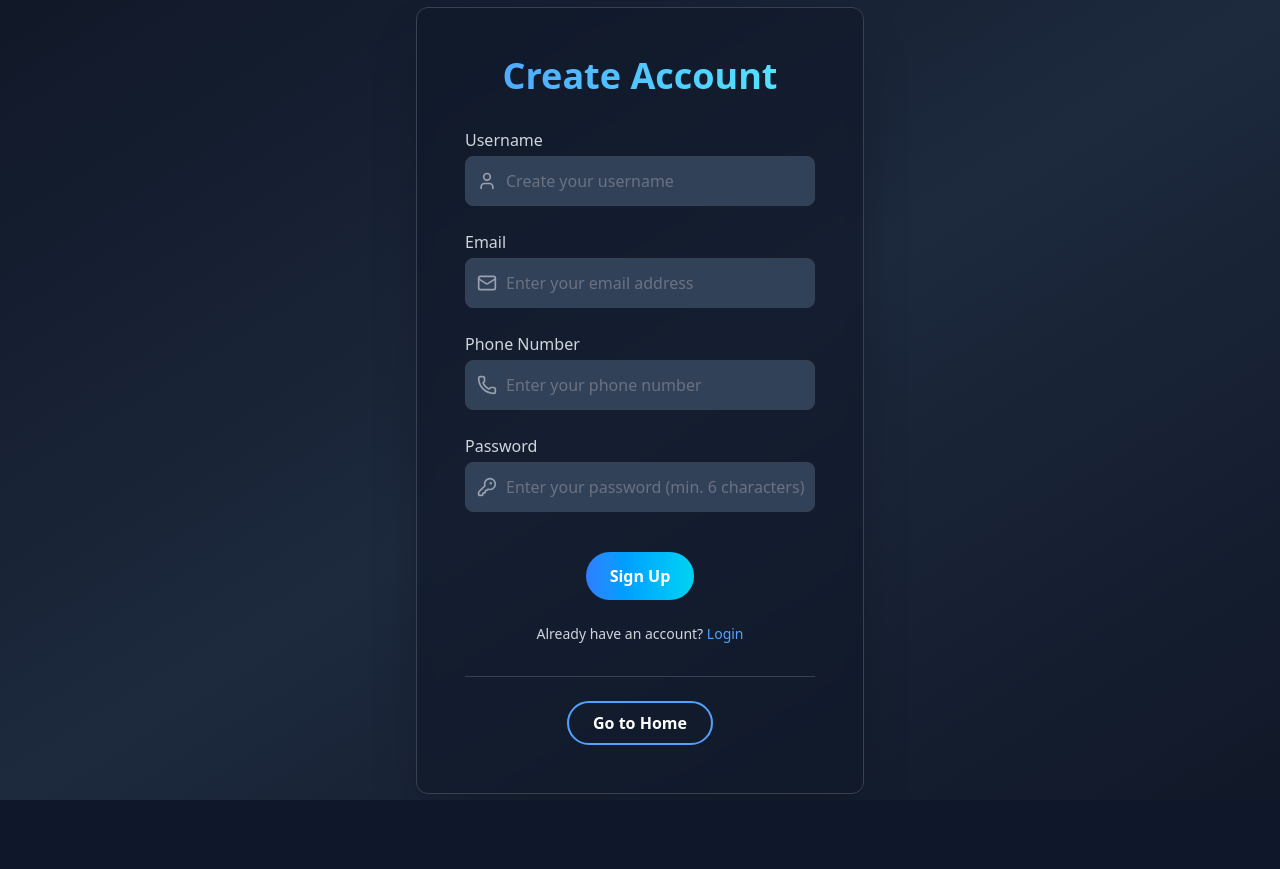
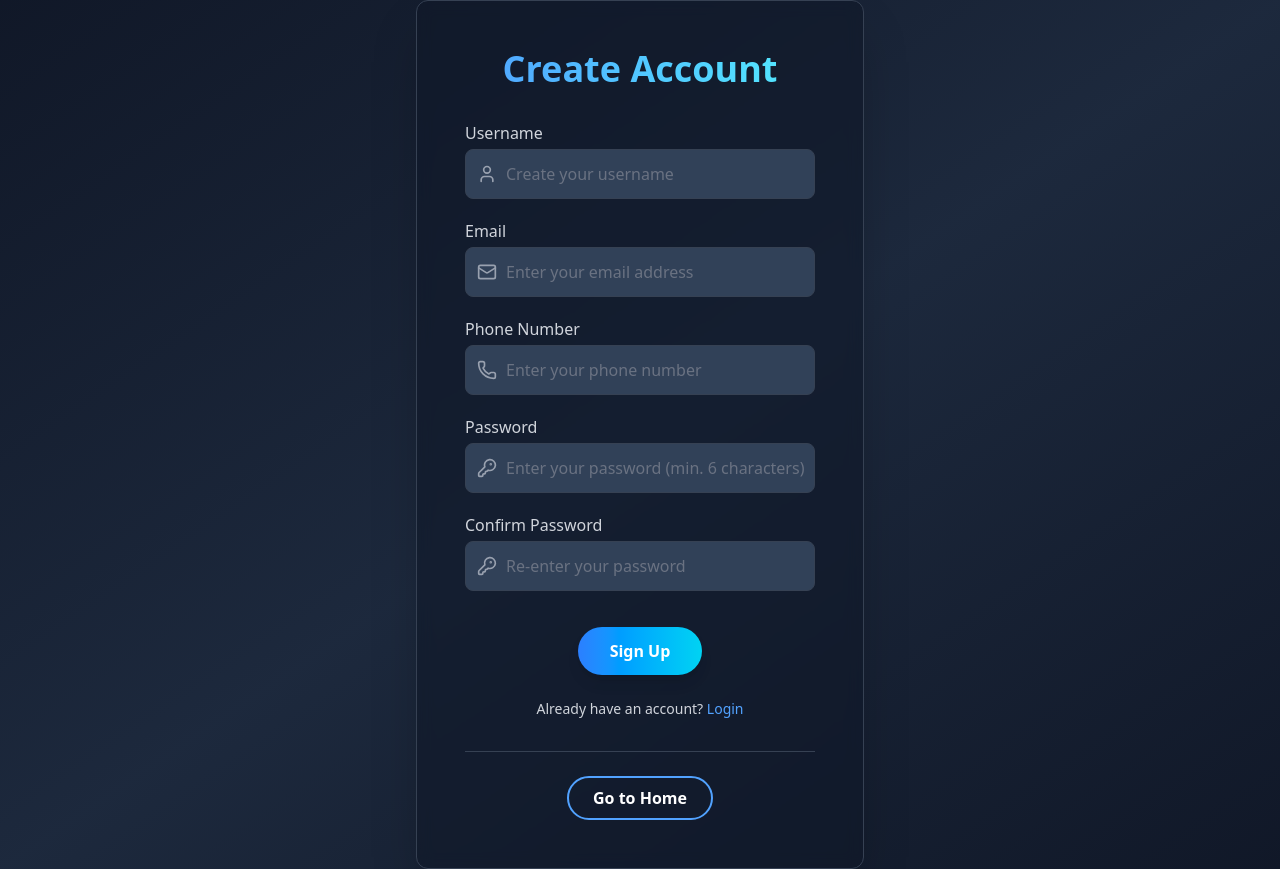
Before and after one commit to RankOutsider/crisis-alert, a Next.js app in the folder frontend/: page /register in a window 1280 px wide. Before the commit the page ends 800 px from the top, so only its background shows below. Built offline with nearby package versions, Linux system fonts and the light colour scheme; no server answers; what @heroui/react would draw is missing.

Commit message:
Add password confirmation when registering an account

```diff
--- a/frontend/app/register/page.jsx
+++ b/frontend/app/register/page.jsx
@@ -6,9 +6,10 @@ import { useRouter } from 'next/navigation';
 import { api } from '@/utils/api';
 import { useFormValidation } from '@/hooks/useFormValidation';
 
-import { User, Mail, Phone, KeyRound, Loader2 } from 'lucide-react';
+import { User, Mail, Phone, KeyRound, Loader2, CheckCircle } from 'lucide-react';
 import Input from '@/app/components/Input';
 
+// SCHEMA VALIDATION
 const registerSchema = {
     username: {
         required: true,
@@ -27,6 +28,12 @@ const registerSchema = {
     password: {
         required: true,
         minLength: 6
+    },
+    confirmPassword: {
+        required: true,
+        // So sánh với password
+        custom: (value, values) => value === values.password,
+        message: "Passwords do not match."
     }
 };
 
@@ -34,7 +41,8 @@ const initialValues = {
     username: "",
     email: "",
     phone: "",
-    password: ""
+    password: "",
+    confirmPassword: ""
 };
 
 export default function RegisterPage() {
@@ -62,21 +70,23 @@ export default function RegisterPage() {
         setLoading(true);
 
         try {
+            const { confirmPassword, ...payload } = values;
+
             await api("auth/register", {
                 method: "POST",
-                body: JSON.stringify(values),
+                body: JSON.stringify(payload),
             });
 
             // Lấy email từ form
             const { email } = values;
 
-            // 1. Đặt thông báo thành công mới
+            // Đặt thông báo thành công mới
             setSuccess("Registration successful! Check your email for an OTP. Redirecting...");
 
-            // 2. Chuyển hướng đến trang verify-otp VÀ đính kèm email
+            // Chuyển hướng đến trang verify-otp VÀ đính kèm email
             setTimeout(() => {
                 router.push(`/verify-otp?email=${encodeURIComponent(email)}`);
-            }, 2000); // 2s delay cho UX
+            }, 2000);
 
         } catch (err) {
             const errorMessage = err.message || "Registration failed!";
@@ -119,12 +129,12 @@ export default function RegisterPage() {
                     </div>
                 )}
                 {success && (
-                    <div className="bg-green-900/50 border border-green-700 text-green-300 p-3 rounded-lg mb-4 text-center text-sm sm:text-base">
-                        {success}
+                    <div className="bg-green-900/50 border border-green-700 text-green-300 p-3 rounded-lg mb-4 text-center text-sm sm:text-base flex items-center justify-center gap-2">
+                        <CheckCircle size={18} /> {success}
                     </div>
                 )}
 
-                <form onSubmit={handleRegister} className="space-y-4 sm:space-y-6" noValidate>
+                <form onSubmit={handleRegister} className="space-y-4 sm:space-y-5" noValidate>
                     {/* --- Username --- */}
                     <div>
                         <label className="block text-sm sm:text-base font-medium text-gray-300 mb-1">Username</label>
@@ -137,9 +147,7 @@ export default function RegisterPage() {
                             leftIcon={<User size={20} />}
                             className={errors.username ? 'border-red-500' : 'border-gray-700'}
                         />
-                        {errors.username && (
-                            <p className="mt-1 text-xs text-red-400">{errors.username}</p>
-                        )}
+                        {errors.username && <p className="mt-1 text-xs text-red-400">{errors.username}</p>}
                     </div>
 
                     {/* --- Email --- */}
@@ -154,9 +162,7 @@ export default function RegisterPage() {
                             leftIcon={<Mail size={20} />}
                             className={errors.email ? 'border-red-500' : 'border-gray-700'}
                         />
-                        {errors.email && (
-                            <p className="mt-1 text-xs text-red-400">{errors.email}</p>
-                        )}
+                        {errors.email && <p className="mt-1 text-xs text-red-400">{errors.email}</p>}
                     </div>
 
                     {/* --- Phone Number --- */}
@@ -171,9 +177,7 @@ export default function RegisterPage() {
                             leftIcon={<Phone size={20} />}
                             className={errors.phone ? 'border-red-500' : 'border-gray-700'}
                         />
-                        {errors.phone && (
-                            <p className="mt-1 text-xs text-red-400">{errors.phone}</p>
-                        )}
+                        {errors.phone && <p className="mt-1 text-xs text-red-400">{errors.phone}</p>}
                     </div>
 
                     {/* --- Password --- */}
@@ -188,22 +192,34 @@ export default function RegisterPage() {
                             leftIcon={<KeyRound size={20} />}
                             className={errors.password ? 'border-red-500' : 'border-gray-700'}
                         />
-                        {errors.password && (
-                            <p className="mt-1 text-xs text-red-400">{errors.password}</p>
-                        )}
+                        {errors.password && <p className="mt-1 text-xs text-red-400">{errors.password}</p>}
                     </div>
 
+                    {/* --- 3. Confirm Password --- */}
+                    <div>
+                        <label className="block text-sm sm:text-base font-medium text-gray-300 mb-1">Confirm Password</label>
+                        <Input
+                            name="confirmPassword"
+                            type="password"
+                            placeholder="Re-enter your password"
+                            value={values.confirmPassword}
+                            onChange={handleChange}
+                            leftIcon={<KeyRound size={20} />}
+                            className={errors.confirmPassword ? 'border-red-500' : 'border-gray-700'}
+                        />
+                        {errors.confirmPassword && <p className="mt-1 text-xs text-red-400">{errors.confirmPassword}</p>}
+                    </div>
 
                     <div className="pt-3 sm:pt-4 flex justify-center">
                         <button
                             type="submit"
                             disabled={loading}
-                            className="w-full sm:w-auto h-10 sm:h-12 px-4 sm:px-6 font-semibold rounded-full text-white bg-gradient-to-r from-blue-500 to-cyan-400 hover:from-blue-600 hover:to-cyan-500 transition-all duration-300 transform hover:scale-105 disabled:opacity-50 disabled:cursor-not-allowed text-sm sm:text-base flex items-center justify-center"
+                            className="w-full sm:w-auto h-10 sm:h-12 px-6 sm:px-8 font-semibold rounded-full text-white bg-gradient-to-r from-blue-500 to-cyan-400 hover:from-blue-600 hover:to-cyan-500 transition-all duration-300 transform hover:scale-105 disabled:opacity-50 disabled:cursor-not-allowed text-sm sm:text-base flex items-center justify-center shadow-lg"
                         >
                             {loading ? (
                                 <>
                                     <Loader2 size={20} className="animate-spin mr-2" />
-                                    Signing Up
+                                    Creating Account...
                                 </>
                             ) : (
                                 'Sign Up'
@@ -215,7 +231,7 @@ export default function RegisterPage() {
                 <p className="text-center text-xs sm:text-sm text-gray-300 mt-4 sm:mt-6">
                     Already have an account?{' '}
                     <Link href="/login">
-                        <span className="text-blue-400 hover:text-blue-300 font-medium">
+                        <span className="text-blue-400 hover:text-blue-300 font-medium transition duration-300 cursor-pointer">
                             Login
                         </span>
                     </Link>
```
Also changed, not shown: 1 other file (tests, documents, lock files or other folders).
